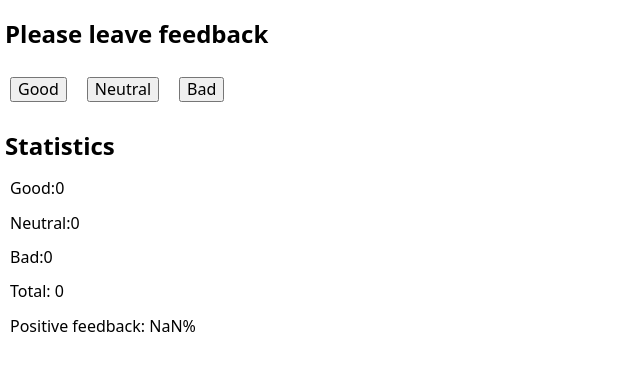
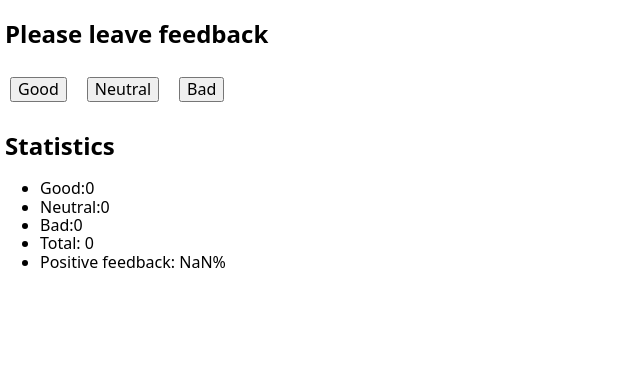
Before and after one commit to TOR968/goit-react-hw-02-feedback, a React (Create React App) app in the folder my-app/: page / in a window 1280 px wide. Shown: the top 370 px of the page, without its empty margins (0-640 px from the left). Built offline with nearby package versions, Linux system fonts and the light colour scheme.

Commit message:
Update feedback.js

```diff
--- a/my-app/src/feedback/feedback.js
+++ b/my-app/src/feedback/feedback.js
@@ -49,20 +49,20 @@ class Fedback extends Component {
         </div>
         <h2>Statistics</h2>
         {/* Object.values(this.state).reduce((a, b) => a + b, 0) === 0 ? <Notification message="No feedback given">.: */}
-        <div>
-          <p>Good:{this.state.good}</p>
-          <p>Neutral:{this.state.neutral}</p>
-          <p>Bad:{this.state.bad}</p>
-          <p>Total: {Object.values(this.state).reduce((a, b) => a + b, 0)}</p>
-          <p>
+        <ul>
+          <li>Good:{this.state.good}</li>
+          <li>Neutral:{this.state.neutral}</li>
+          <li>Bad:{this.state.bad}</li>
+          <li>Total: {Object.values(this.state).reduce((a, b) => a + b, 0)}</li>
+          <li>
             Positive feedback:{' '}
             {Math.round(
               (this.state.good * 100) /
                 Object.values(this.state).reduce((a, b) => a + b, 0),
             )}
             %
-          </p>
-        </div>
+          </li>
+        </ul>
       </div>
     );
   }
```
